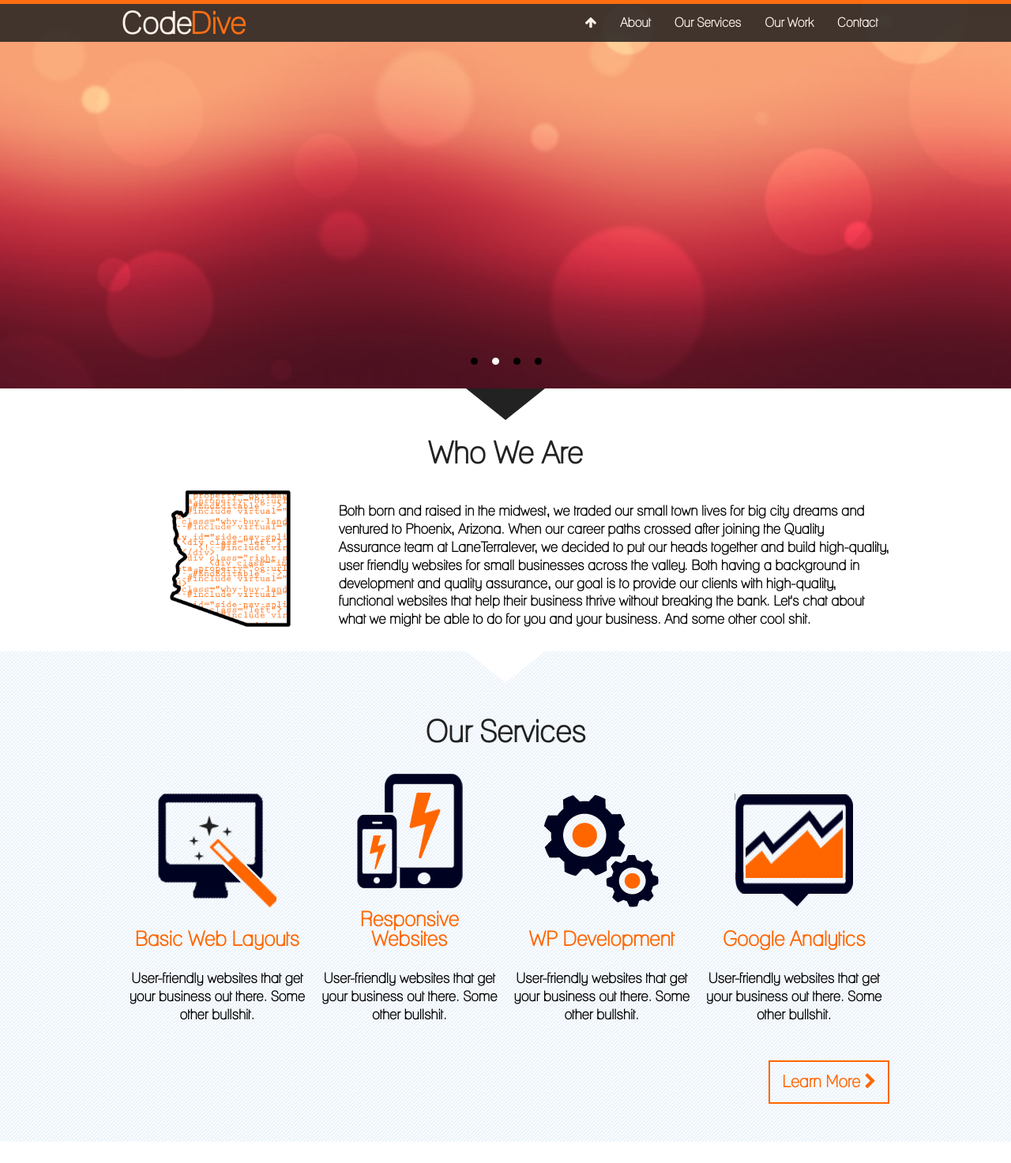
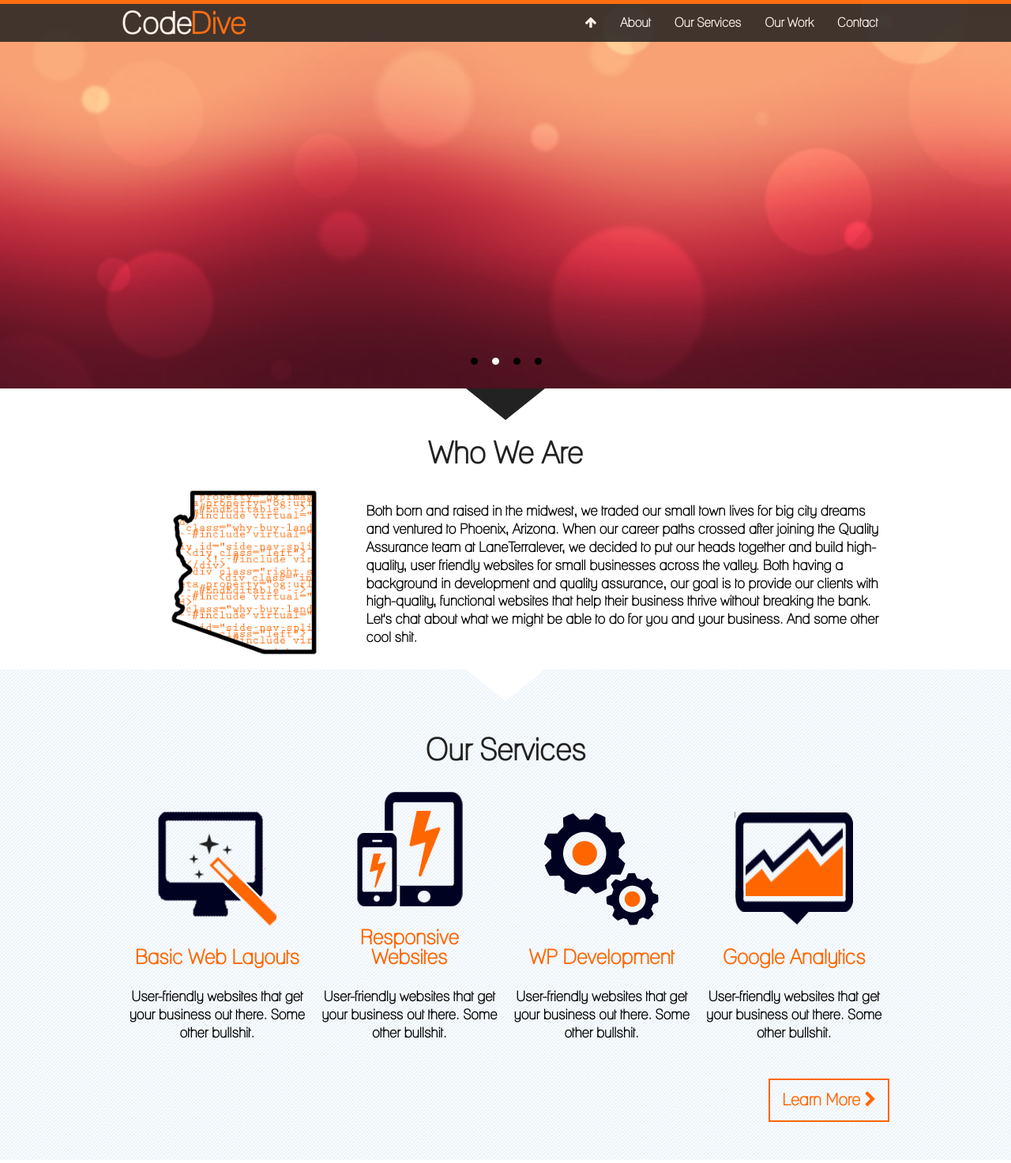
Before and after one commit to ALoften/team_portfolio, a PHP site: page /index.html in a window 1280 px wide. Shown: the top 1473 px of the page at 79% size. Run offline with PHP 8.4, Linux system fonts and the light colour scheme.

Commit message:
"Who we are" responsive fix. Clear code added to css defaults.
Okay so.....sometimes, when this issue happens, a random div has to be
placed after the problem area with the css attribute "clear:both;"

Added a class called "clear" that will allow for a quick fix for this in
the future.

PS - Use this class when a parent wont properly hold the height of its
child block element.

```diff
--- a/index.html
+++ b/index.html
@@ -94,6 +94,8 @@
 			</div>
 			<p>Both born and raised in the midwest, we traded our small town lives for big city dreams and ventured to Phoenix, Arizona. When our career paths crossed after joining the Quality Assurance team at LaneTerralever, we decided to put our heads together and build high-quality, user friendly websites for small businesses across the valley. Both having a background in development and quality assurance, our goal is to provide our clients with high-quality, functional websites that help their business thrive without breaking the bank. Let's chat about what we might be able to do for you and your business. And some other cool shit.</p>
 		</div>
+        <div class="clear">
+        </div>
 	</div><!-- end .container -->
 	<div class='arrow-down'></div>
 	<div class='bg'>
--- a/site.css
+++ b/site.css
@@ -43,6 +43,11 @@ body {
 	clear: both;
 	visibility: hidden;
 	}
+
+.clear {
+    clear:both;
+}
+
 /*----------------------------------------
     GLOBAL BODY TEXT STYLES
 ----------------------------------------*/
@@ -249,9 +254,9 @@ nav ul li:hover {
 	padding: 0.8%
 }
 .phx img {
-	width: 18%;
+	height: 210px;
 	float: left;
-	padding: 0 50px;
+	padding: 0 50px 15px;
 }
 /*----------------------------------------
     OurWork
```
